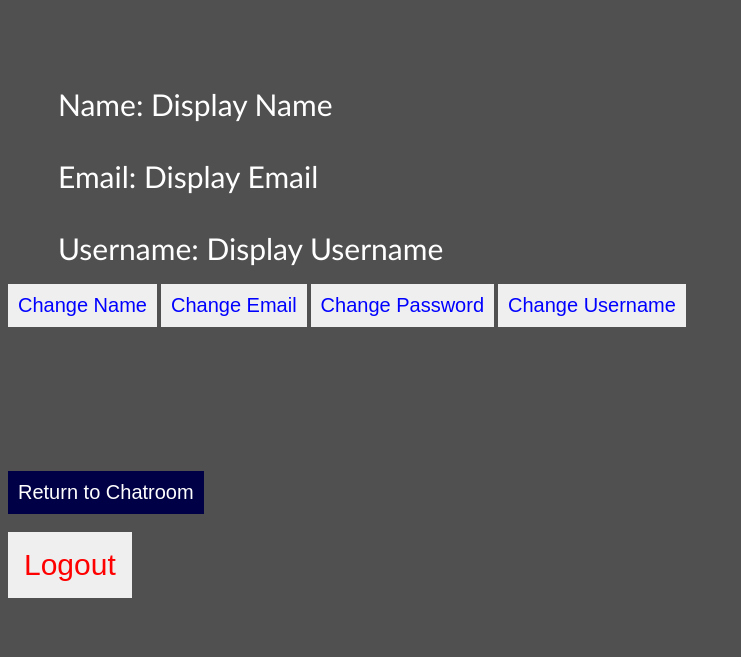
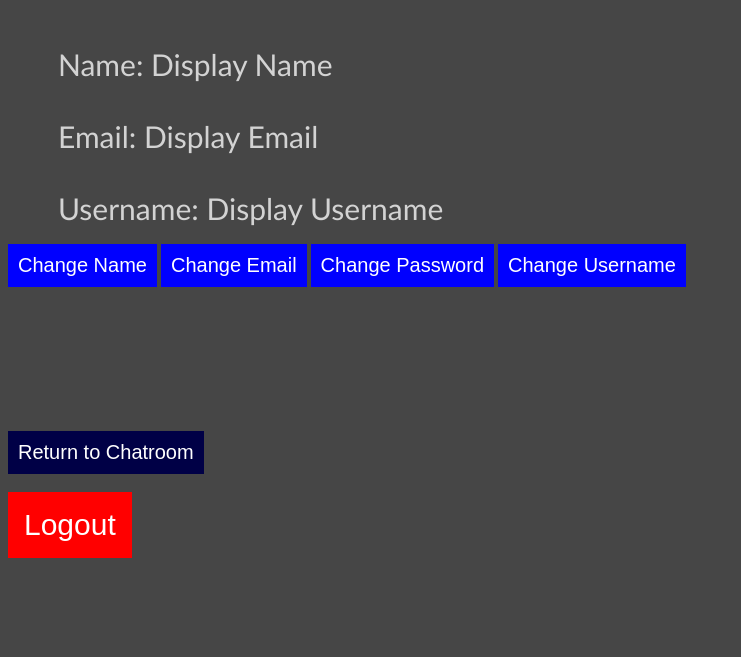
Before and after one commit to siravantha12/Chatroom, a website: page assets/view/profile.html in a window 1280 px wide. Shown: the part 143-800 px from the top of the page, without its empty margins (0-741 px from the left). Drawn offline with Linux system fonts and the light colour scheme; files that its build step writes are made by us from their sources.

Commit message:
Updated Profile for easy reading #74

```diff
--- a/assets/styles/ProfileStyle.css
+++ b/assets/styles/ProfileStyle.css
@@ -1,13 +1,13 @@
 body{
-	background-color: rgb(80, 80, 80);
+	background-color: rgb(70,70,70);
 }
 
 
 .names{
 	font-family: Calibri;
-	color:white;
+	color:lightgray;
 	font-size: 30px;
-	margin-top: 100px;
+	margin-top: 10px;
 	margin-left: 50px;
 
 }
@@ -21,7 +21,8 @@ body{
 
 .ChangeName{
 	font-size: 20px;
-	color:blue;
+	color:white;
+	background-color: blue;
 	padding: 10px;
 	border:none;
 	cursor: pointer;
@@ -30,25 +31,28 @@ body{
 
 .ChangeEmail{
 	font-size: 20px;
-	color:blue;
+	color:white;
 	padding: 10px;
 	border:none;
 	cursor: pointer;
 	display: inline-block;
+	background-color: blue;
 }
 
 .ChangePassword{
 	font-size: 20px;
-	color:blue;
+	color:white;
 	padding: 10px;
 	border:none;
 	cursor: pointer;
 	display: inline-block;
+	background-color: blue;
 }
 
 .ChangeUsername{
-		font-size: 20px;
-	color:blue;
+	font-size: 20px;
+	color:white;
+	background-color: blue;
 	padding: 10px;
 	border:none;
 	cursor: pointer;
@@ -68,16 +72,19 @@ body{
 }
 
 .logout{
-	background color: red;
 	font-size: 30px;
-	color:red;
+	color:white;
+	background-color: red;
 	padding: 16px;
 	border:none;
 	cursor: pointer;
 	display: inline-block;
+	position: relative;
+
 }
 
 .opener{
 	font-size: 60px;
+	color:rgb(30,30,30);
 
 }
```
